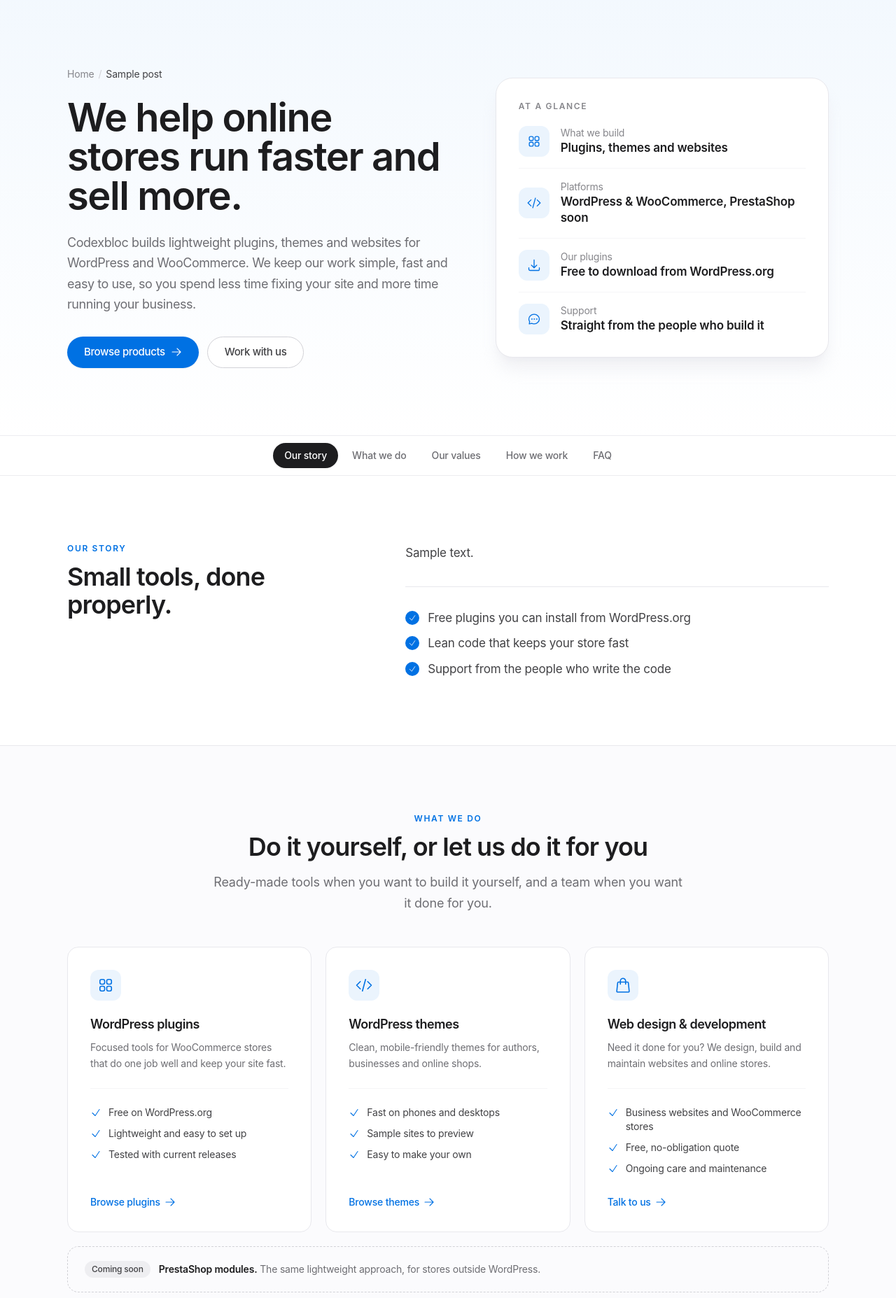
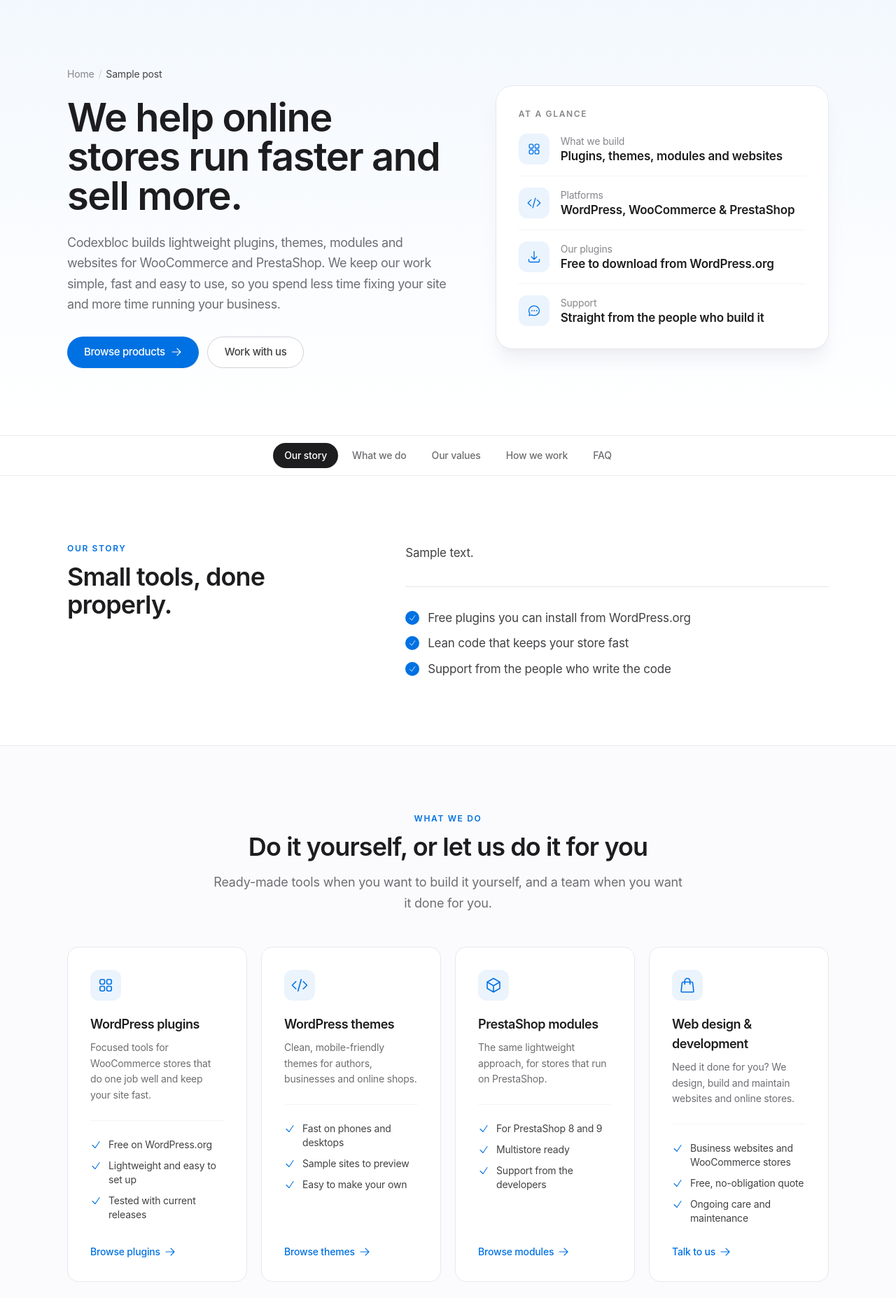
Before and after one commit to kimxines02/codexbloc-wp, a WordPress theme: template page-about.php in a window 1280 px wide. Shown: the part 65-1920 px from the top of the page at 70% size. Run offline with PHP 8.4 and a stand-in for WordPress, Linux system fonts and the light colour scheme; the site name, menu and one post (Sample post) are stand-ins, and other content is empty; some libraries are stand-ins or nearby versions.

Commit message:
added prestashop modules

```diff
--- a/inc/defaults.php
+++ b/inc/defaults.php
@@ -16,16 +16,16 @@ if ( ! defined( 'ABSPATH' ) ) {
 function codexbloc_defaults() {
 	return array(
 		'accent'          => '#0071e3',
-		'hero_eyebrow'    => __( 'Plugins & themes for WordPress and WooCommerce', 'codexbloc' ),
+		'hero_eyebrow'    => __( 'Plugins, themes & modules for WooCommerce and PrestaShop', 'codexbloc' ),
 		'hero_title'      => __( 'Lightweight tools that help your online store sell more.', 'codexbloc' ),
-		'hero_text'       => __( 'Simple, fast plugins and themes for WooCommerce, plus websites and online stores built for you. PrestaShop modules are coming soon.', 'codexbloc' ),
+		'hero_text'       => __( 'Simple, fast plugins and themes for WooCommerce, modules for PrestaShop, plus websites and online stores built for you.', 'codexbloc' ),
 		'hero_cta_label'  => __( 'Browse products', 'codexbloc' ),
 		'hero_cta_url'    => '',
 		'hero_cta2_label' => __( 'Our services', 'codexbloc' ),
 		'hero_cta2_url'   => '#services',
 		'contact_url'     => '/contact/',
 		'contact_email'   => '',
-		'footer_text'     => __( 'Plugins, themes and web services for WordPress and WooCommerce stores. PrestaShop modules coming soon.', 'codexbloc' ),
+		'footer_text'     => __( 'Plugins, themes, modules and web services for WooCommerce and PrestaShop stores.', 'codexbloc' ),
 		'facebook_url'    => '',
 		'x_url'           => '',
 		'linkedin_url'    => '',
@@ -69,7 +69,7 @@ function codexbloc_pillars() {
 		array(
 			'icon'  => 'shield',
 			'title' => __( 'Built with care', 'codexbloc' ),
-			'text'  => __( 'Tested with current WordPress and WooCommerce releases.', 'codexbloc' ),
+			'text'  => __( 'Tested with current WooCommerce and PrestaShop releases.', 'codexbloc' ),
 		),
 		array(
 			'icon'  => 'chat',
@@ -153,12 +153,12 @@ function codexbloc_about_facts() {
 		array(
 			'icon'  => 'puzzle',
 			'label' => __( 'What we build', 'codexbloc' ),
-			'value' => __( 'Plugins, themes and websites', 'codexbloc' ),
+			'value' => __( 'Plugins, themes, modules and websites', 'codexbloc' ),
 		),
 		array(
 			'icon'  => 'code',
 			'label' => __( 'Platforms', 'codexbloc' ),
-			'value' => __( 'WordPress & WooCommerce, PrestaShop soon', 'codexbloc' ),
+			'value' => __( 'WordPress, WooCommerce & PrestaShop', 'codexbloc' ),
 		),
 		array(
 			'icon'  => 'download',
@@ -179,7 +179,7 @@ function codexbloc_about_facts() {
 function codexbloc_about_story() {
 	return array(
 		__( 'Most online stores do not need more features. They need the right ones, built well. Too many plugins slow a site down, crowd the dashboard and take hours to set up.', 'codexbloc' ),
-		__( 'So we build focused tools for WordPress and WooCommerce that do one job properly. Each one is lightweight, tested against current releases and easy to set up.', 'codexbloc' ),
+		__( 'So we build focused tools for WooCommerce and PrestaShop that do one job properly. Each one is lightweight, tested against current releases and easy to set up.', 'codexbloc' ),
 		__( 'When a business needs more than a plugin, we design, build and look after the whole website with the same focus on speed and simplicity.', 'codexbloc' ),
 	);
 }
@@ -202,11 +202,11 @@ function codexbloc_about_faqs() {
 	return array(
 		array(
 			'q' => __( 'Who is Codexbloc for?', 'codexbloc' ),
-			'a' => __( 'Store owners, small businesses and agencies who use WordPress and WooCommerce and want tools that are fast, simple and dependable.', 'codexbloc' ),
+			'a' => __( 'Store owners, small businesses and agencies who use WooCommerce or PrestaShop and want tools that are fast, simple and dependable.', 'codexbloc' ),
 		),
 		array(
 			'q' => __( 'Where can I get your plugins?', 'codexbloc' ),
-			'a' => __( 'Our plugins are free on WordPress.org, so you can install them in one click from your WordPress dashboard. Themes come with sample sites you can preview before you choose.', 'codexbloc' ),
+			'a' => __( 'Our plugins are free on WordPress.org, so you can install them in one click from your WordPress dashboard. Themes come with sample sites you can preview before you choose, and PrestaShop modules are available in our shop.', 'codexbloc' ),
 		),
 		array(
 			'q' => __( 'Do you build custom websites?', 'codexbloc' ),
@@ -214,7 +214,7 @@ function codexbloc_about_faqs() {
 		),
 		array(
 			'q' => __( 'How do I get support?', 'codexbloc' ),
-			'a' => __( 'Plugin questions are answered in the WordPress.org support forums. For themes, websites or anything else, send us a message through our contact page.', 'codexbloc' ),
+			'a' => __( 'Plugin questions are answered in the WordPress.org support forums. For themes, PrestaShop modules, websites or anything else, send us a message through our contact page.', 'codexbloc' ),
 		),
 	);
 }
--- a/inc/template-tags.php
+++ b/inc/template-tags.php
@@ -26,6 +26,7 @@ function codexbloc_icon( $name, $class = 'h-5 w-5' ) {
 		'user'     => 'M15.75 6a3.75 3.75 0 1 1-7.5 0 3.75 3.75 0 0 1 7.5 0ZM4.501 20.118a7.5 7.5 0 0 1 14.998 0A17.933 17.933 0 0 1 12 21.75c-2.676 0-5.216-.584-7.499-1.632Z',
 		'bag'      => 'M15.75 10.5V6a3.75 3.75 0 1 0-7.5 0v4.5m11.356-1.993 1.263 12c.07.665-.45 1.243-1.119 1.243H4.25a1.125 1.125 0 0 1-1.12-1.243l1.264-12A1.125 1.125 0 0 1 5.513 7.5h12.974c.576 0 1.059.435 1.119 1.007Z',
 		'bolt'     => 'm3.75 13.5 10.5-11.25L12 10.5h8.25L9.75 21.75 12 13.5H3.75Z',
+		'cube'     => 'm21 7.5-9-5.25L3 7.5m18 0-9 5.25m9-5.25v9l-9 5.25M3 7.5l9 5.25M3 7.5v9l9 5.25m0-9v9',
 		'puzzle'   => 'M3.75 6A2.25 2.25 0 0 1 6 3.75h2.25A2.25 2.25 0 0 1 10.5 6v2.25a2.25 2.25 0 0 1-2.25 2.25H6a2.25 2.25 0 0 1-2.25-2.25V6ZM3.75 15.75A2.25 2.25 0 0 1 6 13.5h2.25a2.25 2.25 0 0 1 2.25 2.25V18a2.25 2.25 0 0 1-2.25 2.25H6A2.25 2.25 0 0 1 3.75 18v-2.25ZM13.5 6a2.25 2.25 0 0 1 2.25-2.25H18A2.25 2.25 0 0 1 20.25 6v2.25A2.25 2.25 0 0 1 18 10.5h-2.25a2.25 2.25 0 0 1-2.25-2.25V6ZM13.5 15.75a2.25 2.25 0 0 1 2.25-2.25H18a2.25 2.25 0 0 1 2.25 2.25V18A2.25 2.25 0 0 1 18 20.25h-2.25A2.25 2.25 0 0 1 13.5 18v-2.25Z',
 		'shield'   => 'M9 12.75 11.25 15 15 9.75m-3-7.036A11.959 11.959 0 0 1 3.598 6 11.99 11.99 0 0 0 3 9.749c0 5.592 3.824 10.29 9 11.623 5.176-1.332 9-6.03 9-11.622 0-1.31-.21-2.571-.598-3.751h-.152c-3.196 0-6.1-1.248-8.25-3.285Z',
 		'chat'     => 'M8.625 12a.375.375 0 1 1-.75 0 .375.375 0 0 1 .75 0Zm4.125 0a.375.375 0 1 1-.75 0 .375.375 0 0 1 .75 0Zm4.125 0a.375.375 0 1 1-.75 0 .375.375 0 0 1 .75 0ZM12 20.25c4.97 0 9-3.694 9-8.25S16.97 3.75 12 3.75 3 7.444 3 12c0 1.6.5 3.09 1.36 4.35L3.75 20.25l4.2-.8A9.9 9.9 0 0 0 12 20.25Z',
@@ -176,17 +177,20 @@ function codexbloc_menu_fallback( $args ) {
 	$items   = array();
 
 	if ( function_exists( 'wc_get_page_permalink' ) ) {
-		$cats = array(
-			'wordpress-plugins'  => __( 'Plugins', 'codexbloc' ),
-			'wordpress-themes'   => __( 'Themes', 'codexbloc' ),
-			'prestashop-modules' => __( 'PrestaShop', 'codexbloc' ),
+		$cats  = array(
+			array( array( 'wordpress-plugins' ), __( 'Plugins', 'codexbloc' ) ),
+			array( array( 'wordpress-themes' ), __( 'Themes', 'codexbloc' ) ),
+			array( codexbloc_prestashop_slugs(), __( 'PrestaShop', 'codexbloc' ) ),
 		);
 		$found = false;
-		foreach ( $cats as $slug => $label ) {
+		foreach ( $cats as $cat ) {
+			foreach ( $cat[0] as $slug ) {
 				$term = get_term_by( 'slug', $slug, 'product_cat' );
 				if ( $term && ! is_wp_error( $term ) ) {
-				$items[] = array( $label, get_term_link( $term ) );
+					$items[] = array( $cat[1], get_term_link( $term ) );
 					$found   = true;
+					break;
+				}
 			}
 		}
 		if ( ! $found ) {
@@ -304,16 +308,25 @@ function codexbloc_link( $url ) {
 /**
  * Link to a product category by slug, falling back to the shop page.
  *
- * @param string $slug Product category slug.
+ * @param string|string[] $slugs Product category slug, or several to try in order.
  */
-function codexbloc_cat_url( $slug ) {
+function codexbloc_cat_url( $slugs ) {
 	if ( taxonomy_exists( 'product_cat' ) ) {
+		foreach ( (array) $slugs as $slug ) {
 			$term = get_term_by( 'slug', $slug, 'product_cat' );
 			if ( $term && ! is_wp_error( $term ) ) {
 				return get_term_link( $term );
 			}
 		}
+	}
 	return codexbloc_shop_url();
+}
+
+/**
+ * Slugs the PrestaShop modules category may use, most specific first.
+ */
+function codexbloc_prestashop_slugs() {
+	return array( 'prestashop-modules', 'prestashop' );
 }
 
 /**
--- a/page-about.php
+++ b/page-about.php
@@ -48,6 +48,18 @@ $offers = array(
 		'url'    => $showcase ? $showcase : codexbloc_cat_url( 'wordpress-themes' ),
 	),
 	array(
+		'icon'   => 'cube',
+		'title'  => __( 'PrestaShop modules', 'codexbloc' ),
+		'text'   => __( 'The same lightweight approach, for stores that run on PrestaShop.', 'codexbloc' ),
+		'points' => array(
+			__( 'For PrestaShop 8 and 9', 'codexbloc' ),
+			__( 'Multistore ready', 'codexbloc' ),
+			__( 'Support from the developers', 'codexbloc' ),
+		),
+		'label'  => __( 'Browse modules', 'codexbloc' ),
+		'url'    => codexbloc_cat_url( codexbloc_prestashop_slugs() ),
+	),
+	array(
 		'icon'   => 'bag',
 		'title'  => __( 'Web design & development', 'codexbloc' ),
 		'text'   => __( 'Need it done for you? We design, build and maintain websites and online stores.', 'codexbloc' ),
@@ -94,7 +106,7 @@ while ( have_posts() ) {
 					</ol>
 				</nav>
 				<h1 class="mt-6 text-4xl font-semibold leading-[1.08] tracking-tight text-ink sm:text-5xl lg:text-[3.5rem]"><?php esc_html_e( 'We help online stores run faster and sell more.', 'codexbloc' ); ?></h1>
-				<p class="mt-6 max-w-xl text-lg leading-relaxed tracking-tight text-slate-600"><?php esc_html_e( 'Codexbloc builds lightweight plugins, themes and websites for WordPress and WooCommerce. We keep our work simple, fast and easy to use, so you spend less time fixing your site and more time running your business.', 'codexbloc' ); ?></p>
+				<p class="mt-6 max-w-xl text-lg leading-relaxed tracking-tight text-slate-600"><?php esc_html_e( 'Codexbloc builds lightweight plugins, themes, modules and websites for WooCommerce and PrestaShop. We keep our work simple, fast and easy to use, so you spend less time fixing your site and more time running your business.', 'codexbloc' ); ?></p>
 				<div class="mt-8 flex flex-wrap gap-3">
 					<a class="btn btn-primary" href="<?php echo esc_url( $shop_url ); ?>"><?php esc_html_e( 'Browse products', 'codexbloc' ); ?><?php echo codexbloc_icon( 'arrow', 'h-4 w-4' ); // phpcs:ignore WordPress.Security.EscapeOutput ?></a>
 					<a class="btn btn-outline" href="<?php echo esc_url( $contact ); ?>"><?php esc_html_e( 'Work with us', 'codexbloc' ); ?></a>
@@ -170,7 +182,7 @@ while ( have_posts() ) {
 				<p class="mt-4 text-lg leading-relaxed text-slate-600"><?php esc_html_e( 'Ready-made tools when you want to build it yourself, and a team when you want it done for you.', 'codexbloc' ); ?></p>
 			</div>
 
-			<div class="mt-12 grid grid-cols-1 gap-5 lg:grid-cols-3">
+			<div class="mt-12 grid grid-cols-1 gap-5 sm:grid-cols-2 xl:grid-cols-4">
 				<?php foreach ( $offers as $offer ) : ?>
 					<article class="group flex flex-col rounded-2xl border border-slate-200 bg-white p-7 transition duration-300 hover:-translate-y-0.5 hover:border-slate-300 hover:shadow-[0_12px_32px_-12px_rgba(0,0,0,0.12)] sm:p-8">
 						<span class="flex h-11 w-11 items-center justify-center rounded-xl bg-accent-soft text-accent"><?php echo codexbloc_icon( $offer['icon'], 'h-6 w-6' ); // phpcs:ignore WordPress.Security.EscapeOutput ?></span>
@@ -184,11 +196,6 @@ while ( have_posts() ) {
 						<a class="mt-auto inline-flex items-center gap-1.5 pt-7 text-sm font-medium text-accent hover:text-accent-dark" href="<?php echo esc_url( $offer['url'] ); ?>"><?php echo esc_html( $offer['label'] ); ?><?php echo codexbloc_icon( 'arrow', 'h-4 w-4 transition group-hover:translate-x-0.5' ); // phpcs:ignore WordPress.Security.EscapeOutput ?></a>
 					</article>
 				<?php endforeach; ?>
-			</div>
-
-			<div class="mt-5 flex flex-col items-start gap-3 rounded-2xl border border-dashed border-slate-300 px-6 py-5 sm:flex-row sm:items-center">
-				<span class="inline-flex shrink-0 rounded-full bg-slate-200/70 px-2.5 py-1 text-xs font-medium text-slate-700"><?php esc_html_e( 'Coming soon', 'codexbloc' ); ?></span>
-				<p class="text-sm text-slate-600"><strong class="font-semibold text-ink"><?php esc_html_e( 'PrestaShop modules.', 'codexbloc' ); ?></strong> <?php esc_html_e( 'The same lightweight approach, for stores outside WordPress.', 'codexbloc' ); ?></p>
 			</div>
 		</div>
 	</section>
--- a/page-contact.php
+++ b/page-contact.php
@@ -81,7 +81,7 @@ if ( empty( $_POST['codexbloc_contact'] ) ) {
 				<div class="rounded-2xl border border-slate-200 bg-white p-6">
 					<span class="flex h-11 w-11 items-center justify-center rounded-xl bg-accent-soft text-accent"><?php echo codexbloc_icon( 'puzzle', 'h-6 w-6' ); // phpcs:ignore WordPress.Security.EscapeOutput ?></span>
 					<h2 class="mt-4 font-semibold text-ink"><?php esc_html_e( 'Product support', 'codexbloc' ); ?></h2>
-					<p class="mt-1.5 text-sm leading-relaxed text-slate-600"><?php esc_html_e( 'Include the plugin name, your WordPress and WooCommerce versions, and the steps to reproduce the issue. It helps us fix things faster.', 'codexbloc' ); ?></p>
+					<p class="mt-1.5 text-sm leading-relaxed text-slate-600"><?php esc_html_e( 'Include the product name, your WordPress/WooCommerce or PrestaShop versions, and the steps to reproduce the issue. It helps us fix things faster.', 'codexbloc' ); ?></p>
 					<a class="mt-3 inline-flex items-center gap-1 text-sm font-medium text-accent hover:text-accent-dark" href="<?php echo esc_url( $shop_url ); ?>"><?php esc_html_e( 'Browse products', 'codexbloc' ); ?><?php echo codexbloc_icon( 'arrow', 'h-4 w-4' ); // phpcs:ignore WordPress.Security.EscapeOutput ?></a>
 				</div>
 			</aside>
```
Also changed, not shown: front-page.php (+10 -10 lines), assets/css/main.css. Lines whose indentation alone changed are shown as unchanged.
